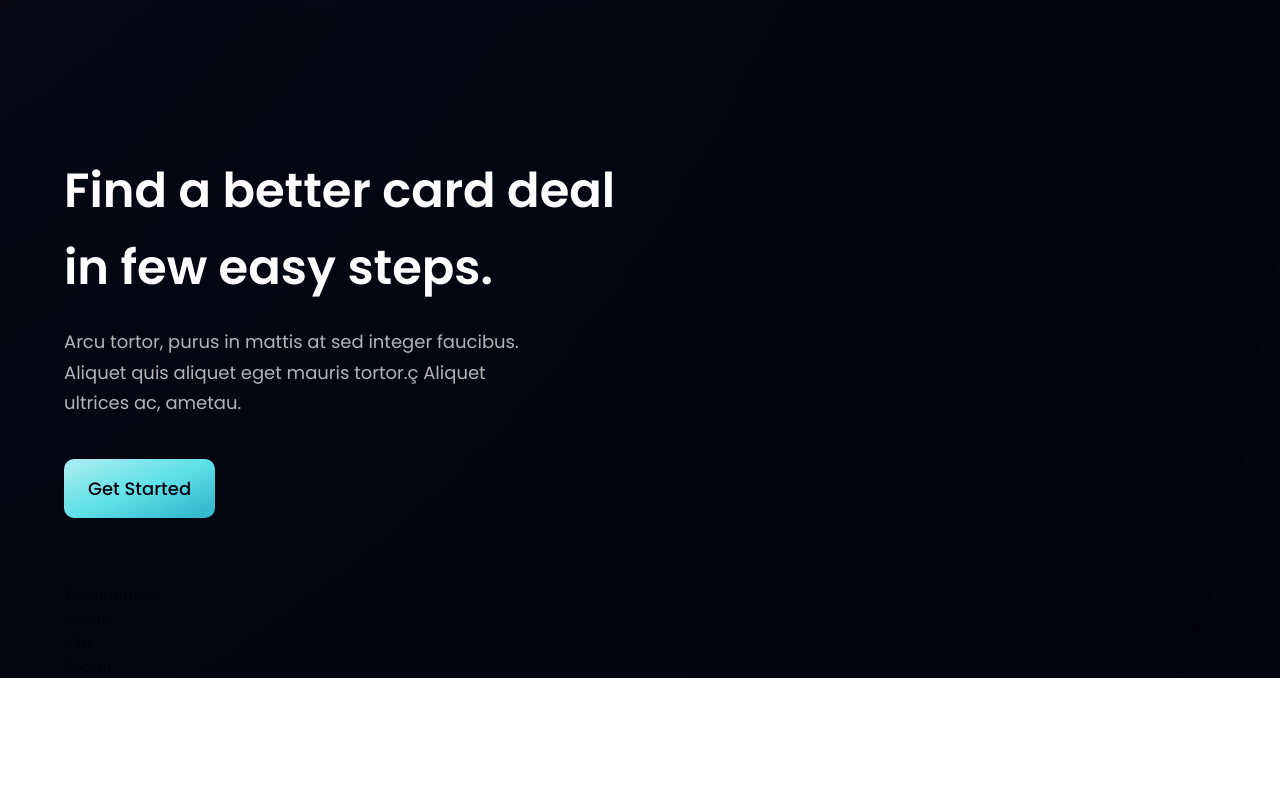
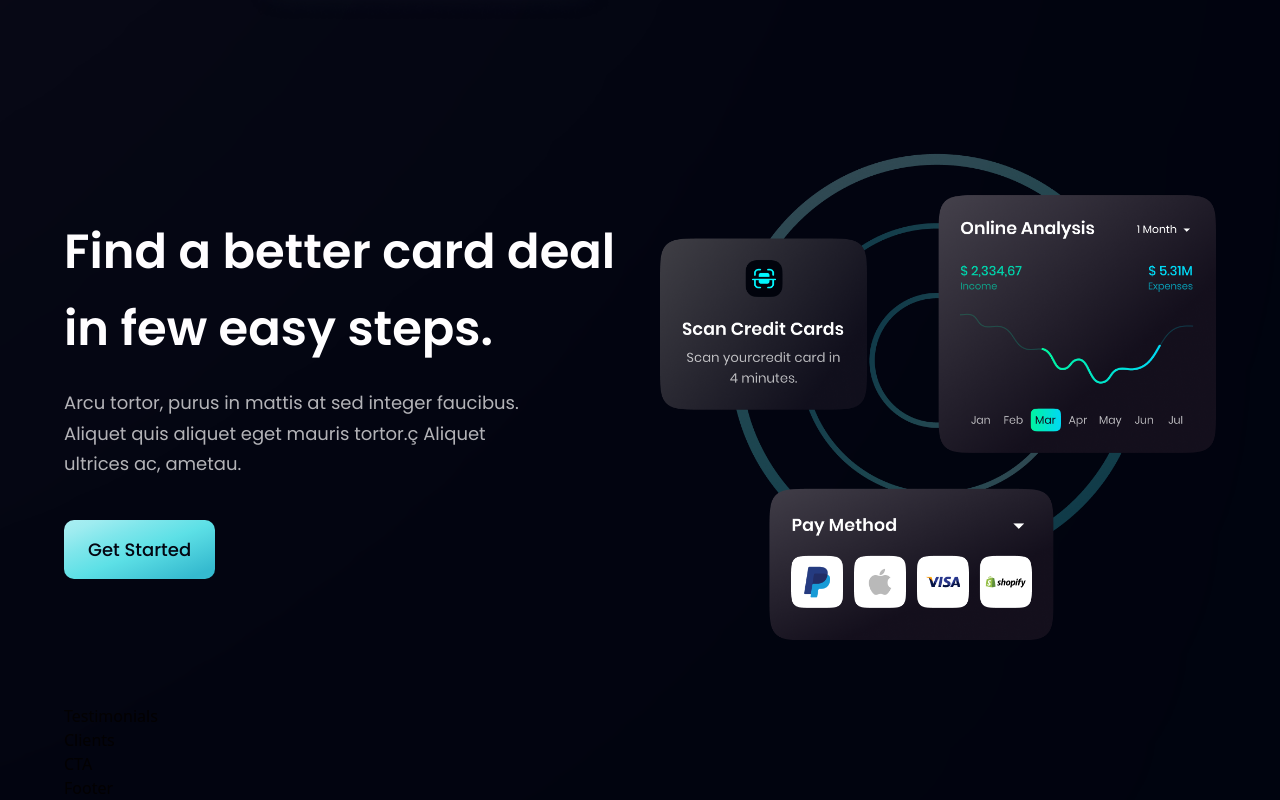
Before and after one commit to evribsap/bank-modern-app-vitereact, a React (Vite) app: page / in a window 1280 px wide. Shown: the part 2100-2900 px from the top of the page. Before the commit the page ends 2778 px from the top, so only its background shows below. Built offline with nearby package versions, Linux system fonts and the light colour scheme.

Commit message:
update card deal

```diff
--- a/src/components/CardDeal.jsx
+++ b/src/components/CardDeal.jsx
@@ -16,6 +16,10 @@
       </p>
       <Button styles="mt-10"/>
     </div>
+
+    <div className={layout.sectionImg}>
+      <img src={card} alt="card" className="w-[100%] h-[100%]"/>
+    </div>
   </section>
 );
 
```
